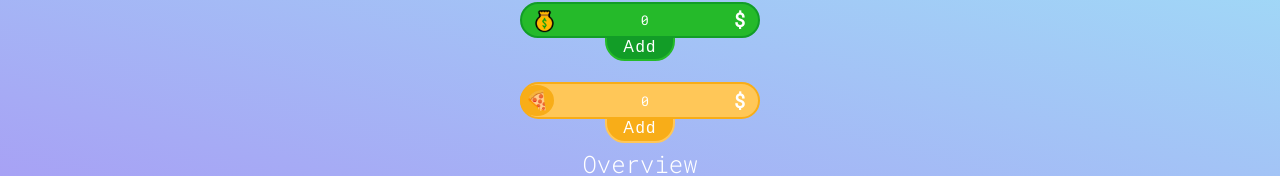
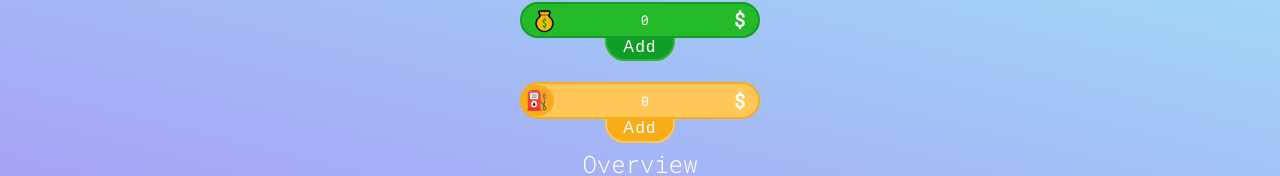
Before and after one commit to webdiego/RoadTrip-Beta, a React (Create React App) app: page / in a window 1280 px wide. Both pictures are taken after a click on the button 778 px from the left and 356 px from the top of the page. Shown: the part 350-526 px from the top of the page. Built offline with nearby package versions, Linux system fonts and the light colour scheme.

Commit message:
RoadTrip Beta

```diff
--- a/src/Pages/Home.tsx
+++ b/src/Pages/Home.tsx
@@ -117,8 +117,9 @@ const Home : React.FC<Props> = ({ LocalUser , Hide}) => {
 
 
         <AddExpenseContainer>
-          <SelectContainer onChange={(e) => console.log(e)}>
+          <SelectContainer onChange={(e) =>setCategory(e.target.value)}>
             <label style={{ backgroundImage: `url(${ RoadTripIcon})` }}>‍</label>
+            <option value="Petrol">⛽</option>
             <option value="Food">🍕</option>
             <option value="Sleep">⛺</option>
             <option value="Activity">🏄‍♂️</option>
```
